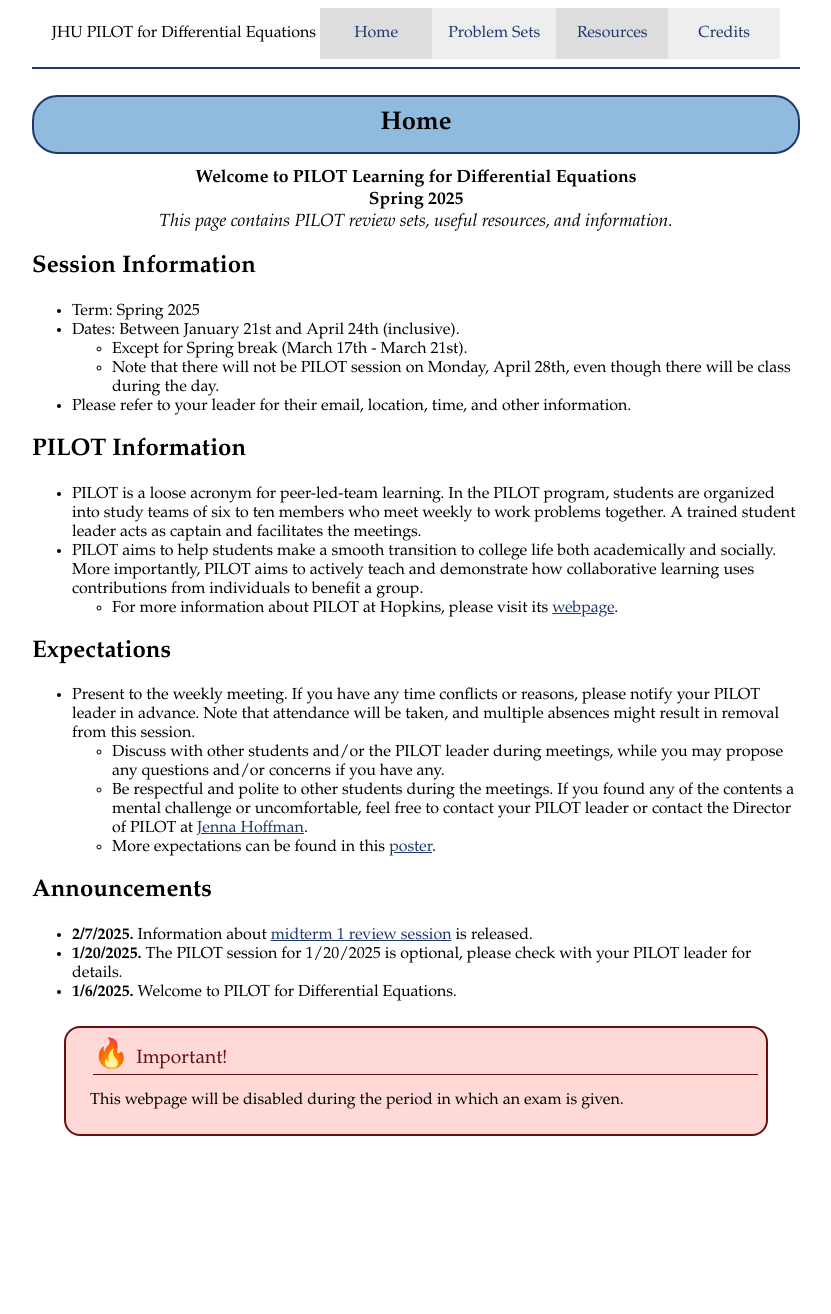
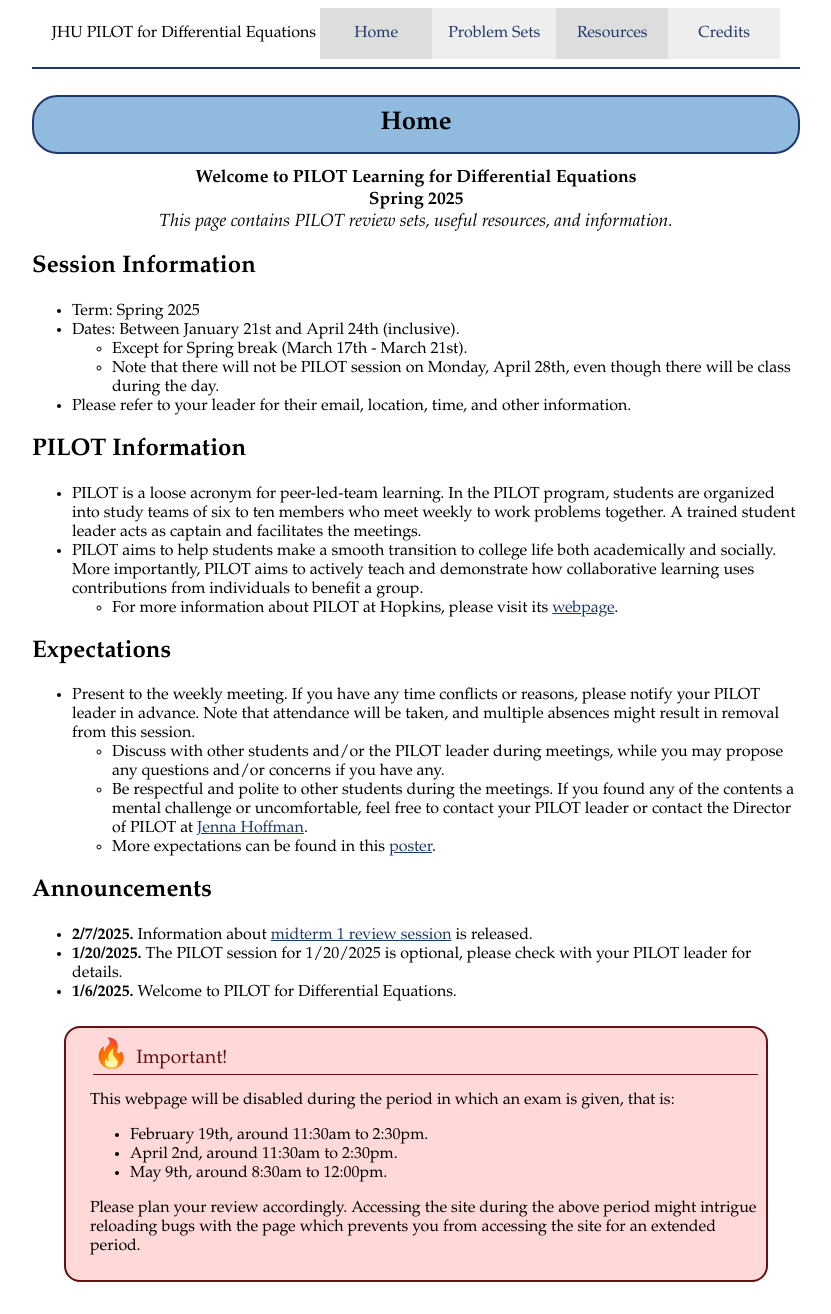
Before and after one commit to JHU-ODE-PILOT/SP25, a Jekyll site: the page built from index.md, in a window 1280 px wide. Shown: the whole page, without its empty margins (224-1055 px from the left). Built offline with Jekyll 4.4.1, drawn with Linux system fonts in a browser that asks for light colours; before the commit the page ends 1168 px from its top, so only the background shows below that.

Commit message:
updates on blocked page.

```diff
--- a/index.md
+++ b/index.md
@@ -41,6 +41,12 @@ category: "home"
 <div class='admonition danger'>
   <div class='title'>Important!</div>
   <div class='content' markdown='1'>
-This webpage will be disabled during the period in which an exam is given.
+This webpage will be disabled during the period in which an exam is given, that is:
+
+- February 19th, around 11:30am to 2:30pm.
+- April 2nd, around 11:30am to 2:30pm.
+- May 9th, around 8:30am to 12:00pm.
+
+Please plan your review accordingly. Accessing the site during the above period might intrigue reloading bugs with the page which prevents you from accessing the site for an extended period.
   </div>
 </div>
```
Also changed, not shown: problem_sets.md (+1 -1 lines).
